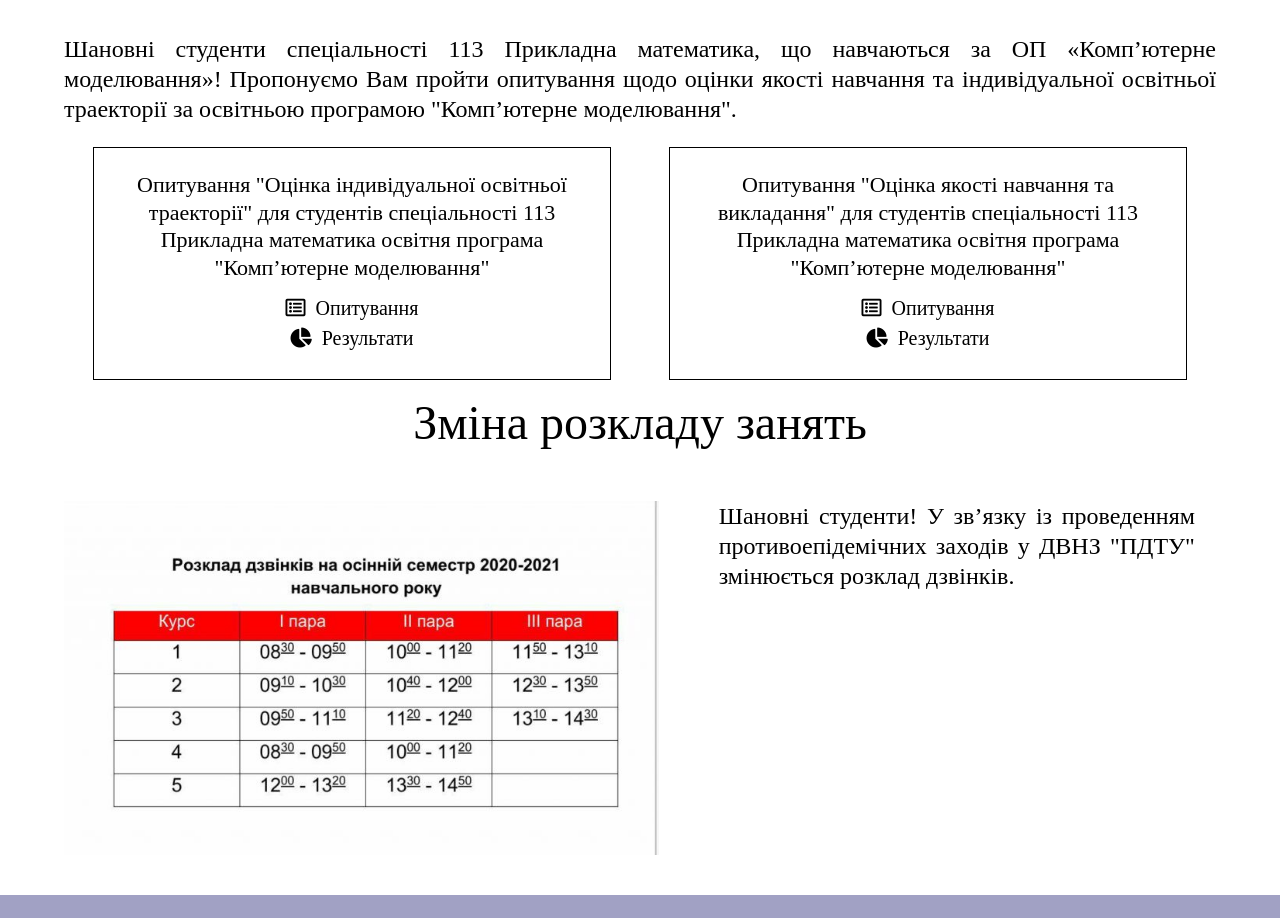
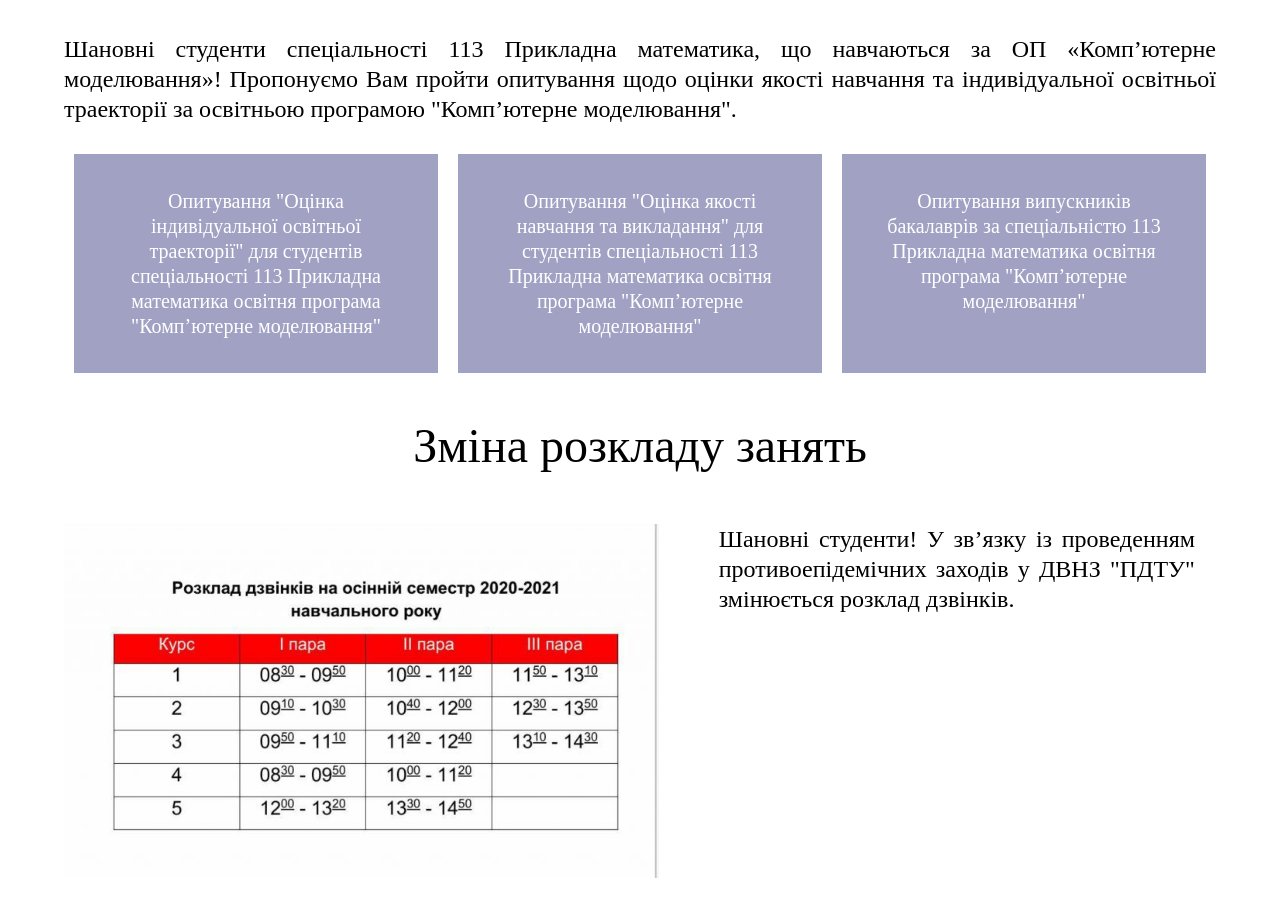
Before and after one commit to KingArthur-IT/AppliedMath-Cite, a plain HTML site: page students.html in a window 1280 px wide. Shown: the part 2967-3885 px from the top of the page. Drawn offline with Linux system fonts and the light colour scheme.

Commit message:
Revert "Сверстаны блоки с анкетами"
This reverts commit a43b89382098e36f56c4e2549d652ff205b0eff9.

```diff
--- a/css/student-block.css
+++ b/css/student-block.css
@@ -106,70 +106,46 @@
   display: block;
   width: 100%;
 }
-.anketing-wrapper {
-  width: 90%;
-  margin: auto;
+
+.anketing__wrapper {
   display: flex;
-  justify-content: space-around;
+  justify-content: space-between;
+  padding: 30px 5%;
 }
-.anketing-item {
-  position: relative;
+
+.anketing__wrapper__item {
   display: block;
+  background-color: rgba(121, 121, 172, 0.7);
+  flex-basis: 33%;
   text-align: center;
-  flex-basis: 45%;
-  padding: 2%;
-  margin-top: 2%;
-  transition: all 0.5s ease;
-  border: 1px solid #000;
+  padding: 3%;
+  margin: 0px 10px;
+  transition: 1s ease-in-out;
 }
-.anketing-item:before {
-  content: "";
-  position: absolute;
-  display: block;
-  top: 0;
-  left: 0;
-  right: 0;
-  bottom: 0;
-  background-color: rgb(247, 151, 7);
-  z-index: -1;
-  transform: scale(0);
-  transition: all 0.5s ease;
+
+.anketing__wrapper__item__text__link {
+  text-decoration: none;
+  color: #fff;
 }
-.anketing-item:hover:before {
-  transform: scale(1);
-}
-.anketing-item__text {
-  font-size: 22px;
-  margin-bottom: 15px;
-}
-.anketing-item__link {
-  text-decoration: none;
-  margin-bottom: 5px;
+
+.anketing__wrapper__item__text {
   font-size: 20px;
 }
-.anketing-item__link a {
-  text-decoration: none;
-  color: #000;
-}
-.anketing-item__link a:hover,
-.anketing-item__link:hover {
-  color: #fff;
-}
-.anketing-icon {
-  margin-right: 5px;
+
+.anketing__wrapper__item:hover {
+  background-color: rgb(247, 151, 7);
 }
 
-@media (max-width: 1000px) {
-  .anketing-item:before {
-    transform: scale(1);
-    background-color: rgba(121, 121, 172, 0.7);
+@media (max-width: 800px) {
+  .anketing__wrapper {
+    flex-direction: column;
+  }
+  .anketing__wrapper__item {
+    padding: 3% 5%;
+    margin: 5px 10px;
   }
 }
-@media (max-width: 700px) {
-  .anketing-wrapper {
-    flex-direction: column;
-  }
-}
+
 .rozklad-stud {
   border-spacing: 0;
   border-collapse: collapse;
@@ -217,29 +193,3 @@ th {
 .course-select__select-box {
   height: 35px;
 }
-@media (max-width: 600px) {
-  .rozklad-stud {
-    margin-left: 20px;
-  }
-  .date-coll,
-  .n-para-coll,
-  .chet-coll {
-    width: 40px;
-  }
-  td {
-    padding: 5px;
-  }
-  .course-select {
-    text-align: justify;
-    display: flex;
-    align-items: center;
-    flex-direction: column;
-    margin-left: 20px;
-    margin-bottom: 20px;
-  }
-  .course-select__text {
-    font-size: 18px;
-    margin-right: 5px;
-    margin-bottom: 5px;
-  }
-}
--- a/students.html
+++ b/students.html
@@ -7,7 +7,6 @@
     <link rel="stylesheet" href="./css/style.css">
     <link rel="stylesheet" href="./css/student-block.css">
     <link rel="stylesheet" href="./css/jquery.fancybox.min.css">
-    <link href="https://use.fontawesome.com/releases/v5.0.13/css/all.css" rel="stylesheet">
     <meta name="viewport" content="width=device-width,initial-scale=1">
     <script src="./js/jQuery.js"></script>
     <script src="./js/jquery.fancybox.min.js"></script>
@@ -393,43 +392,34 @@
             </div>
         </div>
     </section>
-    <section class="anketing">
+    <section class = "anketing">
         <h1>Опитування</h1>
         <div class="text-block">
             Шановні студенти спеціальності 113 Прикладна математика, що навчаються за ОП «Комп’ютерне моделювання»!
-            Пропонуємо Вам пройти опитування щодо оцінки якості навчання та індивідуальної освітньої траекторії за освітньою
-            програмою "Комп’ютерне моделювання".
+            Пропонуємо Вам пройти опитування щодо оцінки якості навчання та індивідуальної освітньої траекторії за освітньою програмою "Комп’ютерне моделювання".
         </div>
-        <div class="anketing-wrapper">
-            <div class = "anketing-item">
-                <p class="anketing-item__text">
-                    Опитування "Оцінка індивідуальної освітньої траекторії" для студентів спеціальності 113 Прикладна
-                    математика освітня програма "Комп’ютерне моделювання"
-                </p>
-                <div class="anketing-item__link">
-                    <i class="far fa-list-alt anketing-icon"></i>
-                    <a href="#0" class="link-lockup">Опитування</a>
-                </div>
-                <div class="anketing-item__link">
-                    <i class="fas fa-chart-pie anketing-icon"></i>
-                    <a href="#0" class="link-lockup">Результати</a>
-                </div>
+        <div class = "anketing__wrapper">
+            <div class = "anketing__wrapper__item">
+            <p class = "anketing__wrapper__item__text">
+                <a href="#0" class = "link-lockup anketing__wrapper__item__text__link">
+                    Опитування "Оцінка індивідуальної освітньої траекторії" для студентів спеціальності 113 Прикладна математика освітня програма "Комп’ютерне моделювання"
+                </a>
+            </p>
             </div>
-            <div class="anketing-item">
-                <p class="anketing-item__text">
-                    Опитування "Оцінка якості навчання та викладання" для студентів спеціальності 113 Прикладна
-                    математика освітня програма "Комп’ютерне моделювання"
-                </p>
-                <p class="anketing-item__link">
-                    <i class="far fa-list-alt anketing-icon"></i>
-                    <a href="#0" class="link-lockup">Опитування</a>
-                </p>
-                <p class="anketing-item__link">
-                    <i class="fas fa-chart-pie anketing-icon"></i>
-                    <a href="#0" class="link-lockup">Результати</a>
+            <div class = "anketing__wrapper__item">
+                <p class = "anketing__wrapper__item__text">
+                    <a href="#0" class = "link-lockup anketing__wrapper__item__text__link">
+                        Опитування "Оцінка якості навчання та викладання" для студентів спеціальності 113 Прикладна математика освітня програма "Комп’ютерне моделювання"
+                    </a>
                 </p>
             </div>
-
+            <div class = "anketing__wrapper__item">
+                <p class = "anketing__wrapper__item__text">
+                    <a href="#0" class = "link-lockup anketing__wrapper__item__text__link">
+                        Опитування випускників бакалаврів за спеціальністю 113 Прикладна математика освітня програма "Комп’ютерне моделювання"
+                    </a>
+                </p>
+            </div>
         </div>
     </section>
     <h1>Зміна розкладу занять</h1>
```
Also changed, not shown: abit.html (+0 -34 lines), graduates.html (+0 -35 lines).
